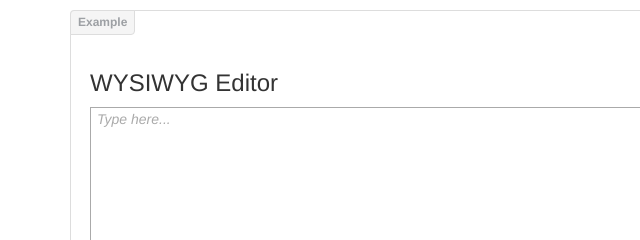
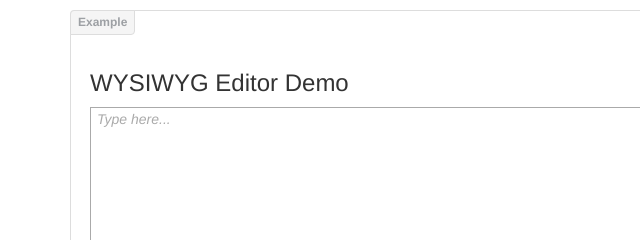
Before and after one commit to Morgul/editables, a website: page demo.html in a window 1280 px wide. Shown: the part 1240-1480 px from the top of the page, 0-640 px from the left. Drawn offline with nearby package versions, Linux system fonts and the light colour scheme; some packages are replaced by stand-ins of ours; some icons are missing.

Commit message:
Slight change to the WYSIWYG section.

```diff
--- a/demo.html
+++ b/demo.html
@@ -126,7 +126,7 @@
 
             <h2>Toolbars</h2>
             <div class="example">
-                <h3>WYSIWYG Editor</h3>
+                <h3>WYSIWYG Editor Demo</h3>
                 <div style="min-height: 200px; border: 1px solid #aaa;" editable="tbars" toolbar="text-edit">Type here...</div>
             </div>
         </div>
```
